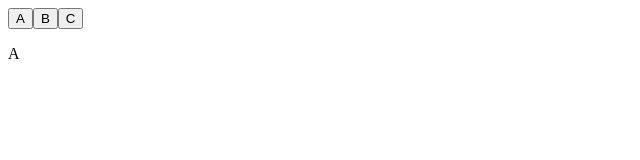
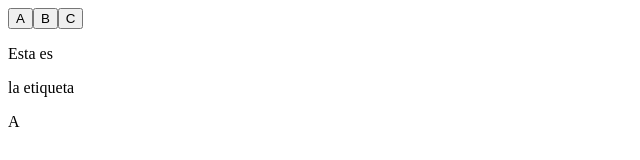
Before and after one commit to manuelhm1993/mh-vue3, a Vue app: page / in a window 1280 px wide. Shown: the top 160 px of the page, without its empty margins (0-640 px from the left). Built offline with nearby package versions, Linux system fonts and the light colour scheme.

Commit message:
Condición que afecta a varios elementos

```diff
--- a/src/App.vue
+++ b/src/App.vue
@@ -11,8 +11,13 @@
     <button type="button" @click="setType">B</button>
     <button type="button" @click="setType">C</button>
 
+    <!-- Si se desea mostrar varios elementos en función de una condición se puede agregar el if a todos -->
+    <p v-if="type === 'A'">Esta es</p>
+    <p v-if="type === 'A'">la etiqueta</p>
     <p v-if="type === 'A'">A</p>
+
     <p v-else-if="type === 'B'">B</p>
+
     <p v-else>C</p>
 </template>
 
```
